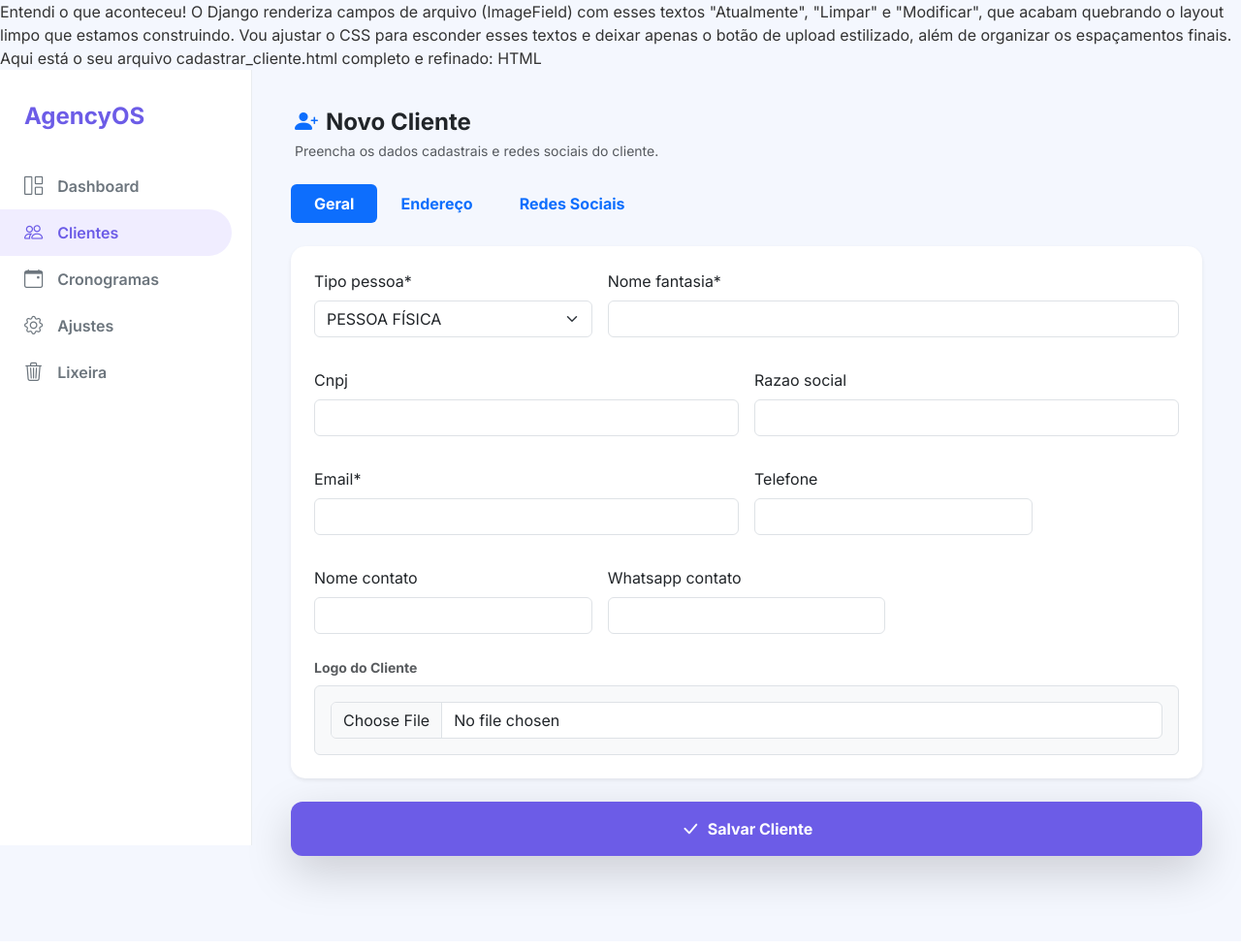
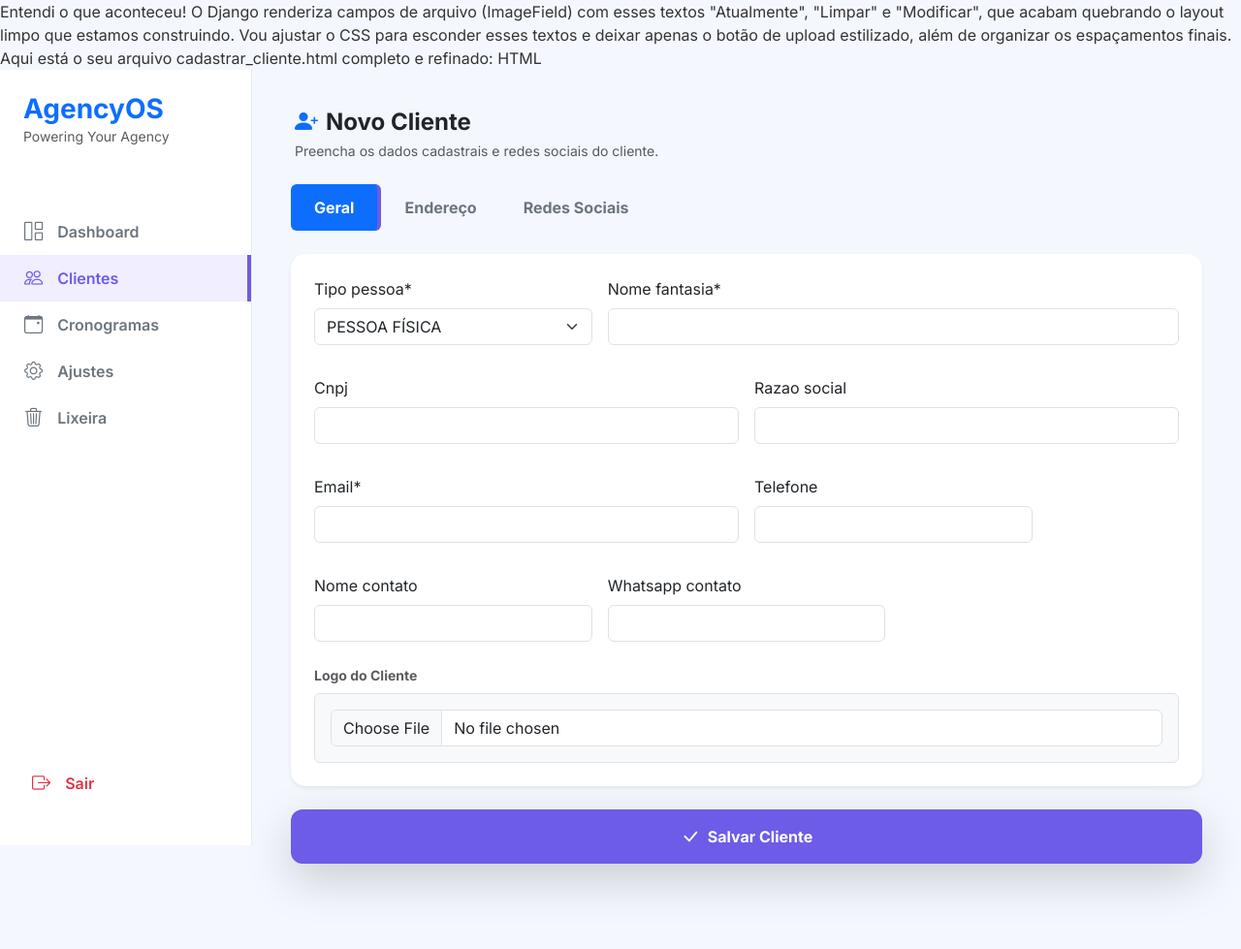
Before and after one commit to fegerke/AgencyOS, a Django app: page /clientes/novo/ in a window 1280 px wide. Shown: the whole page at 97% size. Before the commit the page ends 938 px from the top, so only its background shows below. Run offline with Django 5.2, Linux system fonts and the light colour scheme; the visitor is signed in with stand-in values (Sample User, id 1); some libraries are stand-ins or nearby versions.

Commit message:
style: implement responsive sidebar with offcanvas and logout button

```diff
--- a/core/templates/core/base.html
+++ b/core/templates/core/base.html
@@ -10,19 +10,76 @@
     <link href="https://fonts.googleapis.com/css2?family=Inter:wght@400;600;700&display=swap" rel="stylesheet">
 
     <style>
-        body { font-family: 'Inter', sans-serif; background-color: #f4f7fe; color: #333; }
-        .sidebar { width: 260px; height: 100vh; position: fixed; background: #ffffff; border-right: 1px solid #e9ecef; z-index: 1000; }
-        .main-content { margin-left: 260px; padding: 40px; min-height: 100vh; }
-        .sidebar .nav-link { color: #6c757d; padding: 12px 25px; font-weight: 600; display: flex; align-items: center; border-radius: 0 50px 50px 0; margin-right: 20px; transition: 0.3s; text-decoration: none; }
-        .sidebar .nav-link i { margin-right: 15px; font-size: 1.2rem; }
-        .sidebar .nav-link:hover, .sidebar .nav-link.active { background: #f0edff; color: #6c5ce7; }
-        .brand { padding: 30px 25px; font-size: 1.5rem; font-weight: 700; color: #6c5ce7; }
-        .card { border-radius: 15px; border: none; box-shadow: 0 4px 12px rgba(0,0,0,0.05); }
+        body { font-family: 'Inter', sans-serif; background-color: #f4f7fe; color: #333; min-height: 100vh; }
+
+        /* Sidebar Desktop */
+        .sidebar {
+            width: 260px;
+            height: 100vh;
+            position: fixed;
+            background: #ffffff;
+            border-right: 1px solid #e9ecef;
+            z-index: 1045;
+            display: flex;
+            flex-column: column;
+        }
+
+        /* Ajuste do conteúdo principal */
+        .main-content {
+            margin-left: 260px;
+            padding: 40px;
+            transition: all 0.3s;
+        }
+
+        /* Estilo dos Links */
+        .nav-link {
+            color: #6c757d;
+            padding: 12px 25px;
+            font-weight: 600;
+            display: flex;
+            align-items: center;
+            border-radius: 0;
+            transition: 0.2s;
+        }
+        .nav-link i { font-size: 1.2rem; margin-right: 15px; }
+        .nav-link:hover { background: #f8f9fa; color: #6c5ce7; }
+        .nav-link.active { background: #f0eeff; color: #6c5ce7; border-right: 4px solid #6c5ce7; }
+
+        /* Navbar Mobile */
+        .mobile-header {
+            display: none;
+            background: #fff;
+            padding: 10px 20px;
+            border-bottom: 1px solid #e9ecef;
+            position: sticky;
+            top: 0;
+            z-index: 1040;
+        }
+
+        /* RESPONSIVIDADE */
+        @media (max-width: 991.98px) {
+            .sidebar { display: none; } /* Esconde sidebar fixa */
+            .main-content { margin-left: 0; padding: 20px; }
+            .mobile-header { display: flex; justify-content: space-between; align-items: center; }
+        }
     </style>
 </head>
 <body>
-    <nav class="sidebar">
-        <div class="brand">AgencyOS</div>
+
+    <header class="mobile-header shadow-sm">
+        <h4 class="fw-bold text-primary mb-0">AgencyOS</h4>
+        <button class="btn btn-primary" type="button" data-bs-toggle="offcanvas" data-bs-target="#sidebarMobile">
+            <i class="bi bi-list fs-4"></i>
+        </button>
+    </header>
+
+    <aside class="sidebar d-none d-lg-flex flex-column py-4">
+        <div class="px-4 mb-5">
+            <h3 class="fw-bold text-primary mb-0">AgencyOS</h3>
+            <p class="text-muted small">Powering Your Agency</p>
+        </div>
+
+        <nav class="nav flex-column mb-auto">
             <a href="{% url 'home' %}" class="nav-link {% if request.resolver_match.url_name == 'home' %}active{% endif %}">
                 <i class="bi bi-grid-1x2"></i>Dashboard
             </a>
@@ -40,6 +97,51 @@
             </a>
         </nav>
 
+        <div class="mt-auto px-2">
+            <form action="{% url 'logout' %}" method="post">
+                {% csrf_token %}
+                <button type="submit" class="btn btn-link nav-link text-danger w-100 border-0" style="border-radius: 8px;">
+                    <i class="bi bi-box-arrow-right"></i>Sair
+                </button>
+            </form>
+        </div>
+    </aside>
+
+    <div class="offcanvas offcanvas-start" tabindex="-1" id="sidebarMobile" style="width: 280px;">
+        <div class="offcanvas-header border-bottom">
+            <h5 class="offcanvas-title fw-bold text-primary">Menu</h5>
+            <button type="button" class="btn-close" data-bs-dismiss="offcanvas"></button>
+        </div>
+        <div class="offcanvas-body d-flex flex-column p-0">
+            <nav class="nav flex-column mb-auto py-3">
+                <a href="{% url 'home' %}" class="nav-link {% if request.resolver_match.url_name == 'home' %}active{% endif %}">
+                    <i class="bi bi-grid-1x2"></i>Dashboard
+                </a>
+                <a href="{% url 'listar_clientes' %}" class="nav-link">
+                    <i class="bi bi-people"></i>Clientes
+                </a>
+                <a href="{% url 'listar_cronogramas' %}" class="nav-link">
+                    <i class="bi bi-calendar-event"></i>Cronogramas
+                </a>
+                <a href="{% url 'configurar_agencia' %}" class="nav-link">
+                    <i class="bi bi-gear"></i>Ajustes
+                </a>
+                <a href="{% url 'lixeira' %}" class="nav-link">
+                    <i class="bi bi-trash3"></i>Lixeira
+                </a>
+            </nav>
+
+            <div class="p-3 border-top mt-auto">
+                <form action="{% url 'logout' %}" method="post">
+                    {% csrf_token %}
+                    <button type="submit" class="btn btn-danger w-100 rounded-pill">
+                        <i class="bi bi-box-arrow-right me-2"></i>Sair da Conta
+                    </button>
+                </form>
+            </div>
+        </div>
+    </div>
+
     <main class="main-content">
         {% if messages %}
             {% for message in messages %}
@@ -49,8 +151,10 @@
                 </div>
             {% endfor %}
         {% endif %}
+
         {% block content %}{% endblock %}
     </main>
+
     <script src="https://cdn.jsdelivr.net/npm/bootstrap@5.3.0/dist/js/bootstrap.bundle.min.js"></script>
 </body>
 </html>
```
Lines whose indentation alone changed are shown as unchanged.
